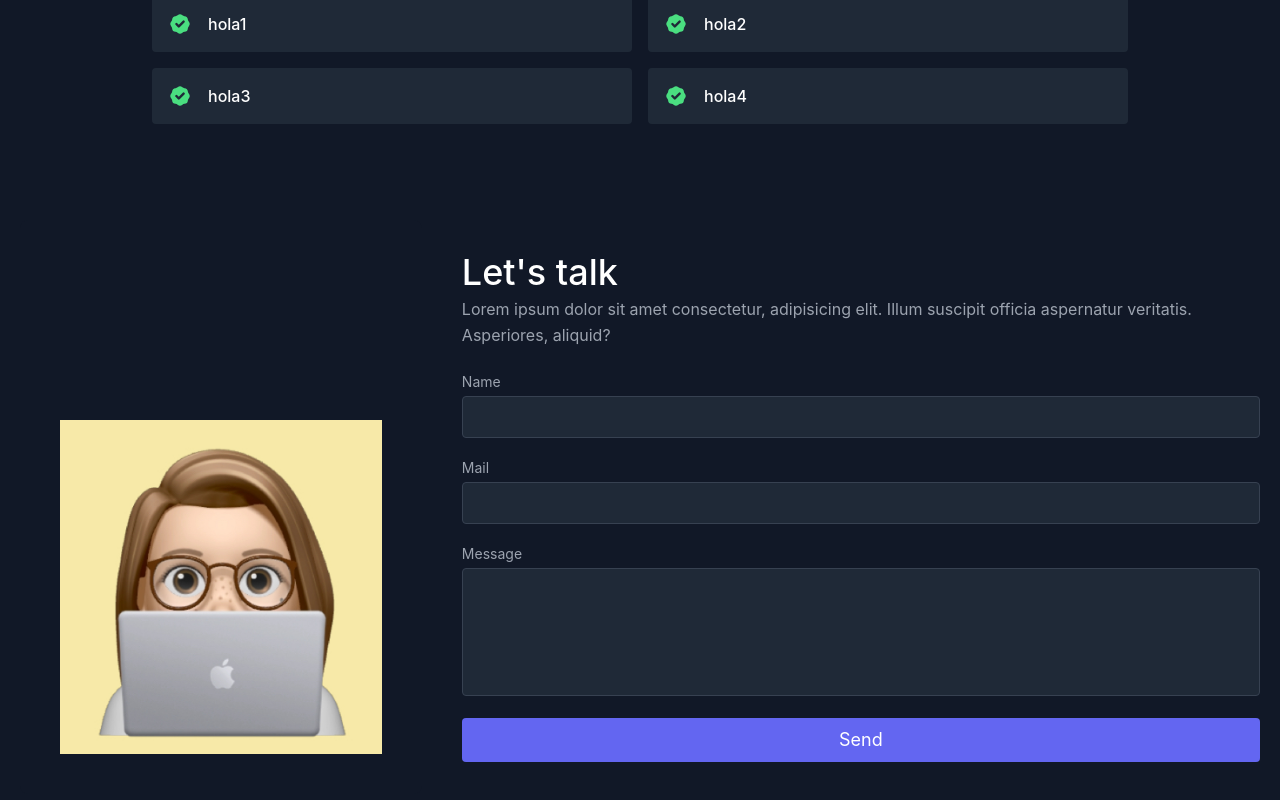
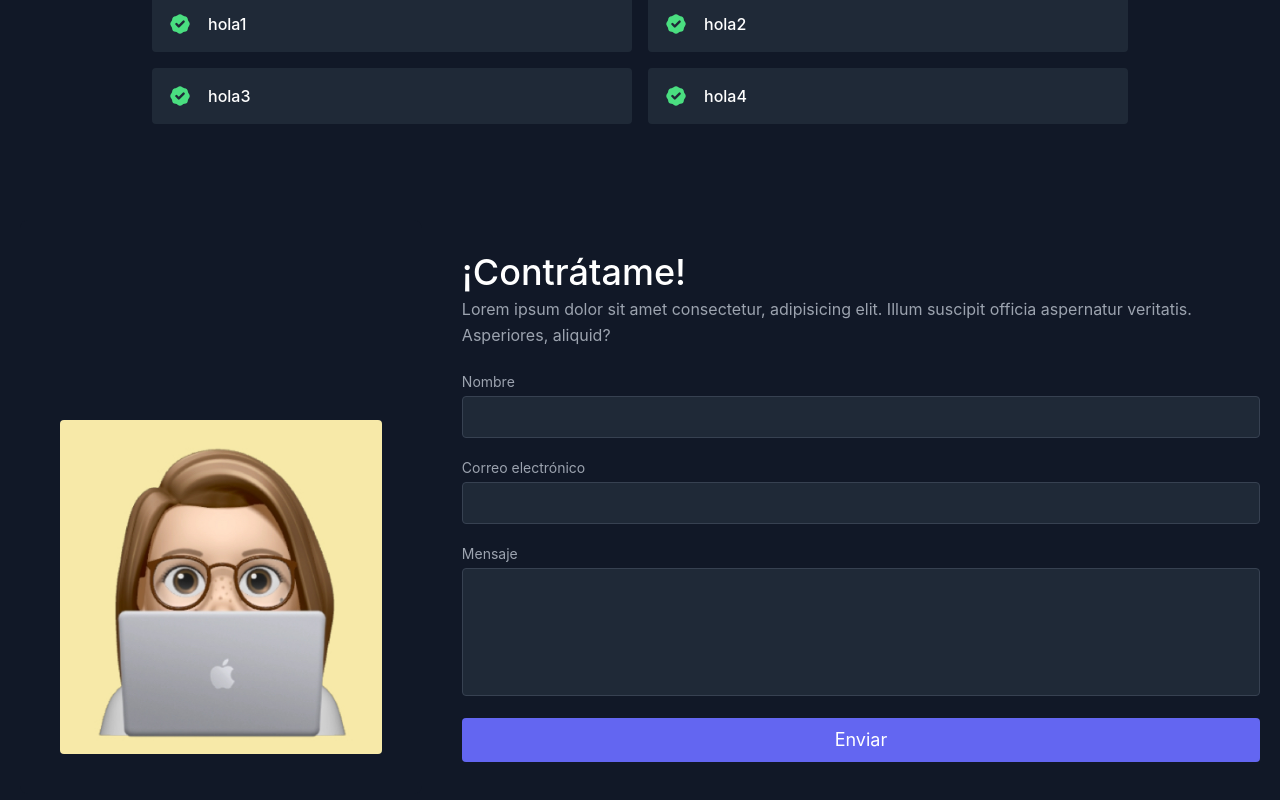
Before and after one commit to 3marinams/mmsplace, a React (Create React App) app: page / in a window 1280 px wide. Shown: the part 1682-2482 px from the top of the page. Built offline with nearby package versions, Linux system fonts and the light colour scheme.

Commit message:
contact from WIP

```diff
--- a/src/components/Contact.js
+++ b/src/components/Contact.js
@@ -2,7 +2,31 @@ import React from "react";
 import geekMarina from '../assets/geekMarina.jpg';
 
 export default function Contact() {
-    return (
+
+const [name, setName] = React.useState("");
+const [email, setEmail] = React.useState("");
+const [message, setMessage] = React.useState("");
+
+function encode(data) {
+    return Object.keys(data)
+        .map(
+        (key) => encodeURIComponent(key) + "=" + encodeURIComponent(data[key])
+        )
+        .join("&");
+}
+
+function handleSubmit(e) {
+    e.preventDefault();
+    fetch("/", {
+        method: "POST",
+        headers: { "Content-Type": "application/x-www-form-urlencoded" },
+        body: encode({ "form-name": "contact", name, email, message }),
+    })
+        .then(() => alert("Message sent!"))
+        .catch((error) => alert(error));
+}
+
+return (
     <section id="contact" className="relative">
         <div className="container px-5 py-10 mx-auto flex sm:flex-nowrap flex-wrap">
         {/* <div className="lg:w-2/3 md:w-1/2 bg-gray-900 rounded-lg overflow-hidden sm:mr-10 p-10 flex items-end justify-start relative">
@@ -11,9 +35,7 @@ export default function Contact() {
             height="100%"
             title="map"
             className="absolute inset-0"
-            frameBorder={0}
-            marginHeight={0}
-            marginWidth={0}
+
             style={{ filter: "opacity(0.7)" }}
             src="https://www.google.com/maps/embed/v1/place?q=97+warren+st+new+york+city&key=AIzaSyBFw0Qbyq9zTFTd-tUY6dZWTgaQzuU17R8"
             />
@@ -43,7 +65,7 @@ export default function Contact() {
         </div> */}
         <div className="lg:w-1/3 md:w-1/2 bg-gray-900 rounded-lg overflow-hidden sm:mr-10 p-10 flex items-end justify-start relative">
             <img
-                // className="object-cover object-center rounded"
+                className="object-cover object-center rounded"
                 alt="Marina's emojis"
                 src={geekMarina}
             />
@@ -51,9 +73,10 @@ export default function Contact() {
         <form
             netlify
             name="contact"
+            onSubmit={handleSubmit}
             className="lg:w-2/3 md:w-1/2 flex flex-col md:ml-auto w-full md:py-8 mt-8 md:mt-0">
             <h2 className="text-white sm:text-4xl text-3xl mb-1 font-medium title-font">
-            Let's talk
+            ¡Contrátame!
             </h2>
             <p className="leading-relaxed mb-5">
             Lorem ipsum dolor sit amet consectetur, adipisicing elit. Illum
@@ -61,42 +84,45 @@ export default function Contact() {
             </p>
             <div className="relative mb-4">
             <label htmlFor="name" className="leading-7 text-sm text-gray-400">
-                Name
+                Nombre
             </label>
             <input
                 type="text"
                 id="name"
                 name="name"
                 className="w-full bg-gray-800 rounded border border-gray-700 focus:border-indigo-500 focus:ring-2 focus:ring-indigo-900 text-base outline-none text-gray-100 py-1 px-3 leading-8 transition-colors duration-200 ease-in-out"
+                onChange={(e) => setName(e.target.value)}
             />
             </div>
             <div className="relative mb-4">
             <label htmlFor="email" className="leading-7 text-sm text-gray-400">
-                Mail
+                Correo electrónico
             </label>
             <input
                 type="email"
                 id="email"
                 name="email"
                 className="w-full bg-gray-800 rounded border border-gray-700 focus:border-indigo-500 focus:ring-2 focus:ring-indigo-900 text-base outline-none text-gray-100 py-1 px-3 leading-8 transition-colors duration-200 ease-in-out"
+                onChange={(e) => setEmail(e.target.value)}
             />
             </div>
             <div className="relative mb-4">
             <label
                 htmlFor="message"
                 className="leading-7 text-sm text-gray-400">
-                Message
+                Mensaje
             </label>
             <textarea
                 id="message"
                 name="message"
                 className="w-full bg-gray-800 rounded border border-gray-700 focus:border-indigo-500 focus:ring-2 focus:ring-indigo-900 h-32 text-base outline-none text-gray-100 py-1 px-3 resize-none leading-6 transition-colors duration-200 ease-in-out"
+                onChange={(e) => setMessage(e.target.value)}
             />
             </div>
             <button
             type="submit"
             className="text-white bg-indigo-500 border-0 py-2 px-6 focus:outline-none hover:bg-indigo-600 rounded text-lg">
-            Send
+            Enviar
             </button>
         </form>
         </div>
```
